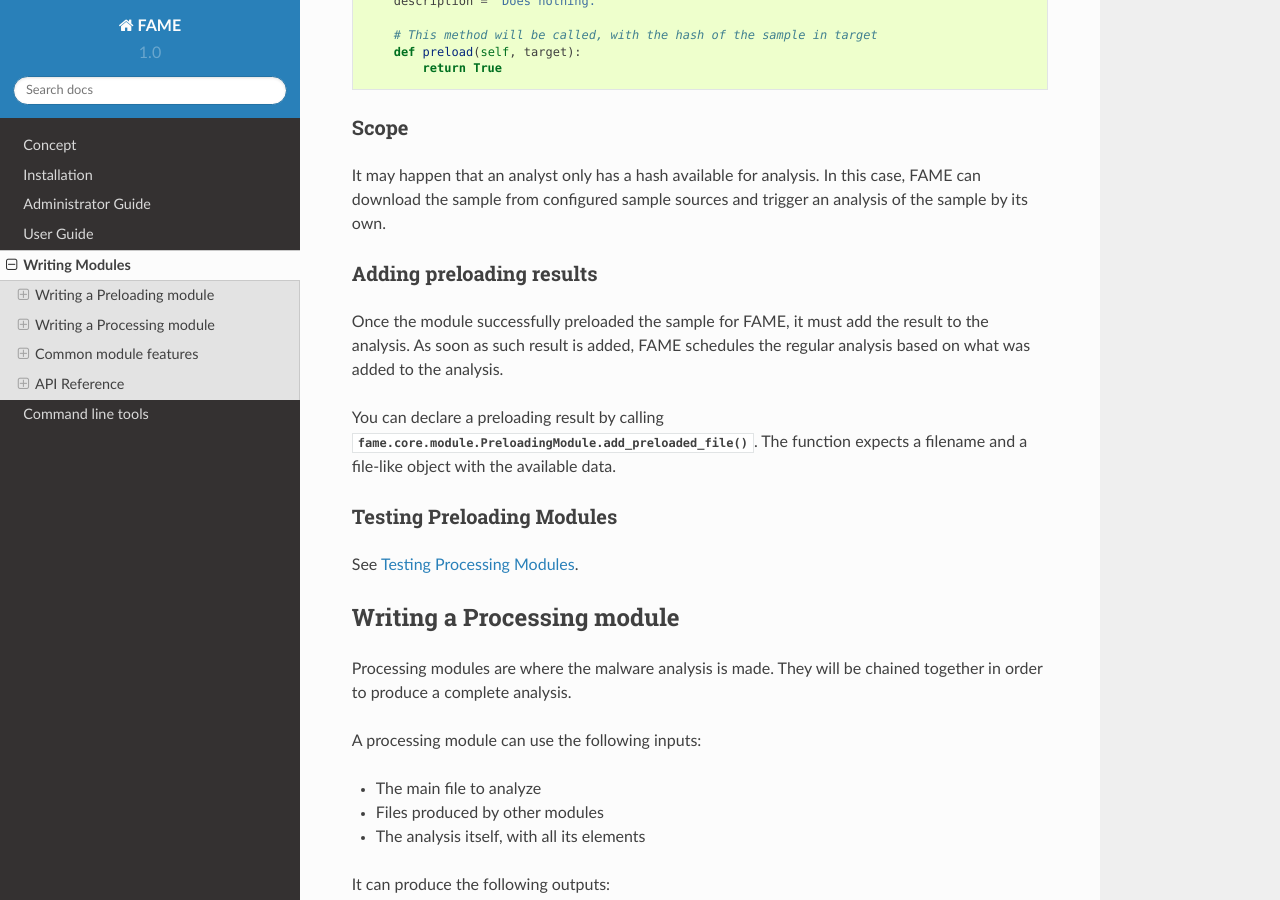
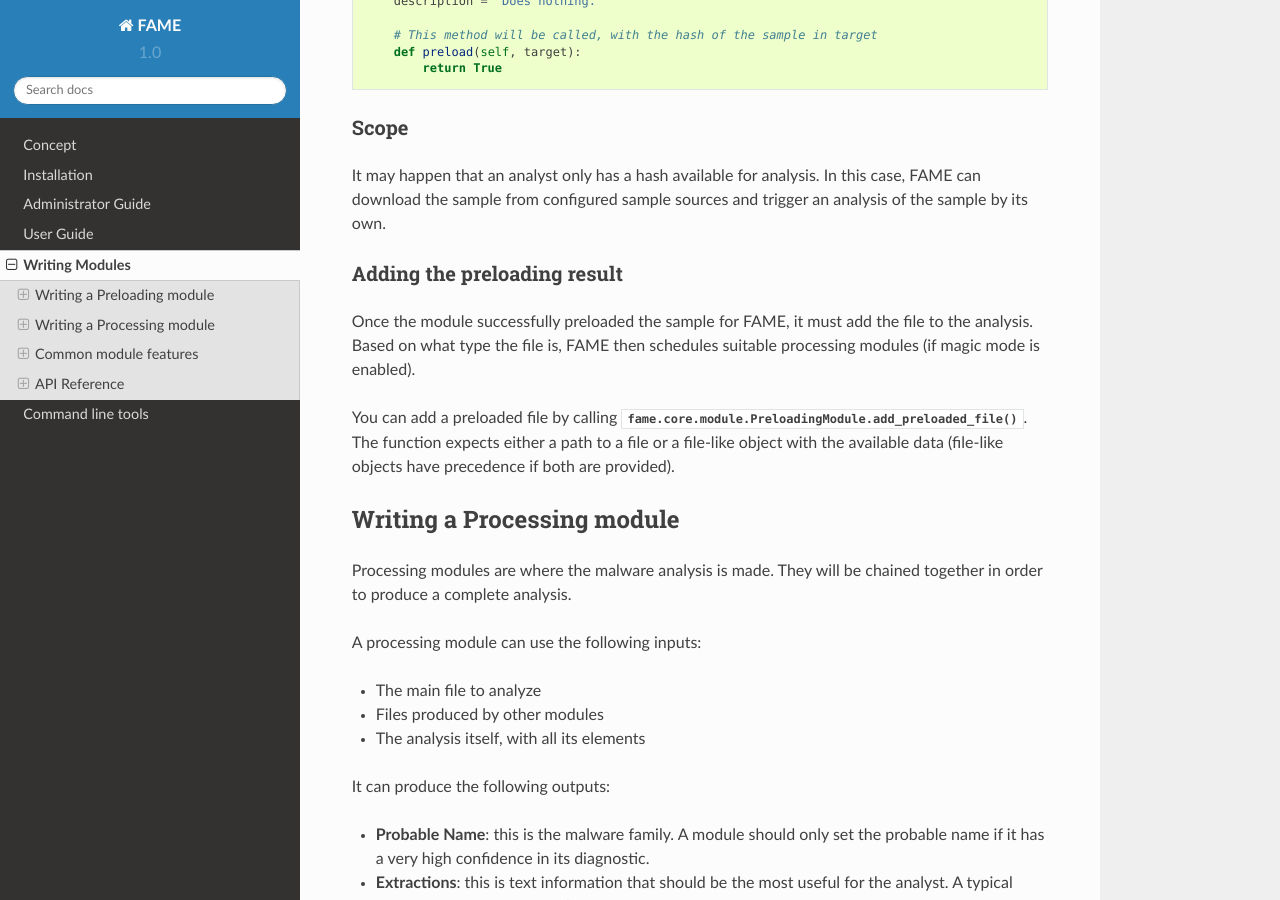
Before and after one commit to certsocietegenerale/fame, a Sphinx documentation site: the page built from docs/modules.rst, in a window 1280 px wide and 900 px high, scrolled down 1804 px. Built offline with Sphinx 7.4.7 and the Read the Docs theme 2.0.0, drawn with Linux system fonts in a browser that asks for light colours; pages that are not in the unit, such as notebooks, are missing from menus.

Commit message:
rephrase 'adding preloading result' and remove testing section

```diff
--- a/docs/modules.rst
+++ b/docs/modules.rst
@@ -65,17 +65,12 @@
 
 It may happen that an analyst only has a hash available for analysis. In this case, FAME can download the sample from configured sample sources and trigger an analysis of the sample by its own.
 
-Adding preloading results
--------------------------
+Adding the preloading result
+----------------------------
 
-Once the module successfully preloaded the sample for FAME, it must add the result to the analysis. As soon as such result is added, FAME schedules the regular analysis based on what was added to the analysis.
+Once the module successfully preloaded the sample for FAME, it must add the file to the analysis. Based on what type the file is, FAME then schedules suitable processing modules (if magic mode is enabled).
 
-You can declare a preloading result by calling :func:`fame.core.module.PreloadingModule.add_preloaded_file`. The function expects a filename and a file-like object with the available data.
-
-Testing Preloading Modules
---------------------------
-
-See :ref:`testing_processing_modules`.
+You can add a preloaded file by calling :func:`fame.core.module.PreloadingModule.add_preloaded_file`. The function expects either a path to a file or a file-like object with the available data (file-like objects have precedence if both are provided).
 
 Writing a Processing module
 ===========================
```
